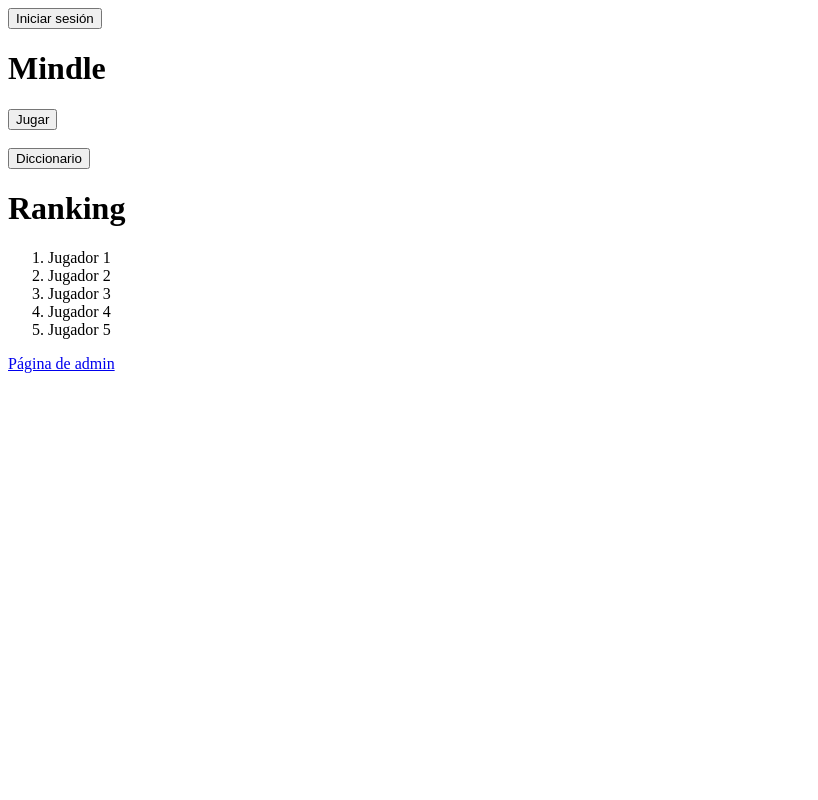
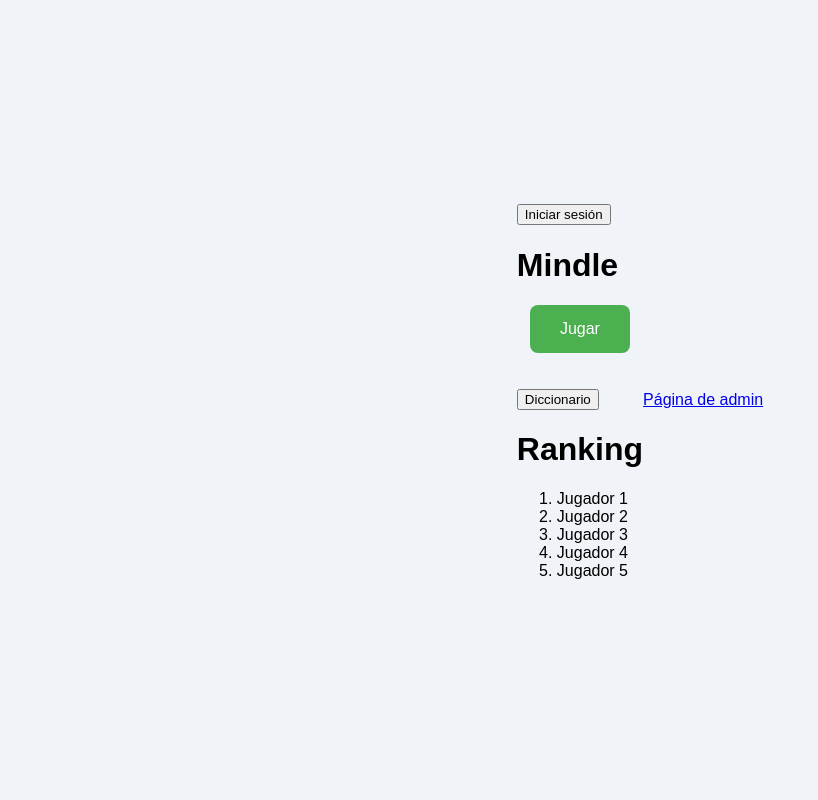
Before and after one commit to DrChayan/mindle, a Django app: page / in a window 1280 px wide. Shown: the whole page, without its empty margins (0-818 px from the left). Run offline with Django 5.2, Linux system fonts and the light colour scheme.

Commit message:
css y game

```diff
--- a/juego/views.py
+++ b/juego/views.py
@@ -1,3 +1,5 @@
 from django.shortcuts import render
 
 # Create your views here.
+def game(request):
+    return render(request, 'game.html')
--- a/mindle/urls.py
+++ b/mindle/urls.py
@@ -18,12 +18,14 @@ from django.contrib import admin
 from django.urls import path
 from menu import views as templateMenu
 from diccionario import views as templateDiccionario
+from juego import views as templateGame
 
 urlpatterns = [
     path('admin/', admin.site.urls),
     path('', templateMenu.index),
     path('diccionario/', templateDiccionario.pagDicc),
     path('login/', templateMenu.login),
-    path('register/', templateMenu.register)
+    path('register/', templateMenu.register),
+    path('game/', templateGame.game),
 
 ]
--- /dev/null
+++ b/templates/CSS/style.css
@@ -0,0 +1,34 @@
+body {
+    font-family: Arial, sans-serif;
+    display: flex;
+    justify-content: center;
+    align-items: center;
+    height: 100vh;
+    margin: 0;
+    background-color: #f0f4f8;
+}
+
+.EntornoBoton {
+    text-align: center;
+}
+
+.Boton {
+    background-color: #4caf50; /* Color verde */
+    color: white;
+    border: none;
+    padding: 15px 30px;
+    font-size: 16px;
+    border-radius: 8px;
+    cursor: pointer;
+    transition: background-color 0.3s ease, transform 0.2s ease;
+}
+
+.Boton:hover {
+    background-color: #45a049; /* Verde más oscuro */
+    transform: scale(1.05);
+}
+
+.Boton:active {
+    background-color: #3e8e41; /* Verde aún más oscuro */
+    transform: scale(0.95);
+}
--- a/templates/index.html
+++ b/templates/index.html
@@ -2,16 +2,18 @@
 <html>
 <head>
     <title>Mindle</title>
+    <link rel="stylesheet" href="CSS/style.css" />
 </head>
 <body>
     <form>
         <button type="submit" formaction="/login">Iniciar sesión</button>
         <h1>Mindle</h1>
-
-        <button type="button">Jugar</button>
+    <div class="EntornoBoton">
+            <button class="Boton" type="submit" formaction="/game">Jugar</button>
+    </div>
         <br>
         <br>
-        <button type=submit" formaction="/diccionario">Diccionario</button>
+        <button type="submit" formaction="/diccionario">Diccionario</button>
         <h1>Ranking</h1>
     <ol>
         <li value="1"> Jugador 1</li>
```
Also changed, not shown: db.sqlite3.
